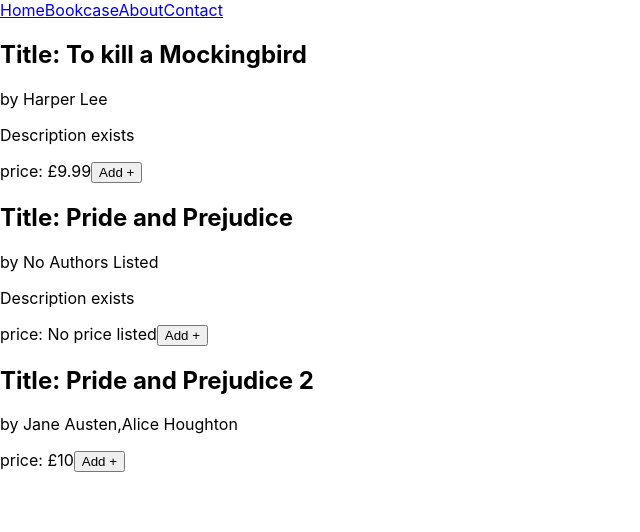
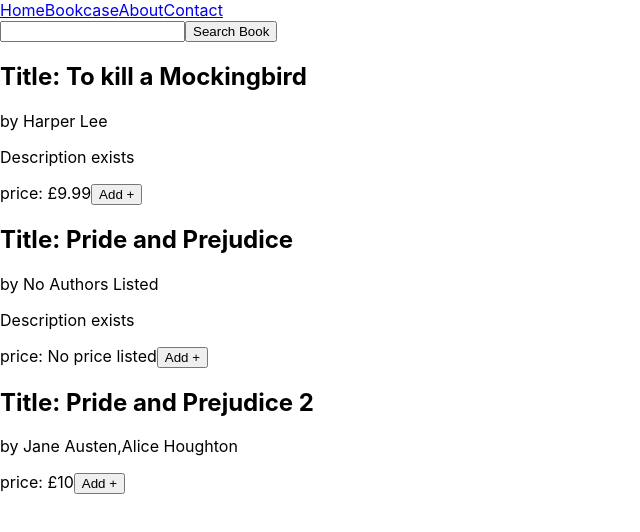
Before and after one commit to shakirah93/bolds_mybookcase, a React (Create React App) app: page / in a window 1280 px wide. Shown: the top 532 px of the page, without its empty margins (0-640 px from the left). Built offline with nearby package versions, Linux system fonts and the light colour scheme.

Commit message:
worked on APIs

```diff
--- a/src/App.js
+++ b/src/App.js
@@ -10,6 +10,15 @@ import Contact from "./pages/Contact";
 
 function App() {
   const [books, setBooks] = useState(data);
+  const [keyword, setKeyword] = useState("");
+
+  const findBooks = async (value) => {
+    const results = await fetch(
+      `https://www.googleapis.com/books/v1/volumes?q=${value}&filter=paid-ebooks&print-type=books&projection=lite`
+    ).then((res) => res.json());
+
+    console.log("results: ", results);
+  };
 
   return (
     <Router>
@@ -26,7 +35,18 @@ function App() {
       {/* </React.Fragment> */}
 
       <Routes>
-        <Route exact path="/" element={<Home bProps={books} />} />
+        <Route
+          exact
+          path="/"
+          element={
+            <Home
+              bProps={books}
+              keyProps={keyword}
+              setKeyProps={setKeyword}
+              searchBooksProps={findBooks}
+            />
+          }
+        />
         <Route path="/about" element={<About />} />
         <Route path="/bookcase" element={<Bookcase />} />
         <Route path="/contact" element={<Contact />} />
--- /dev/null
+++ b/src/components/search/Search.js
@@ -0,0 +1,23 @@
+import "./Search.css";
+
+function Search(props) {
+  const handleSubmit = (event) => {
+    event.preventDefault();
+    props.findBooksProps(props.keywordProps);
+  };
+
+  return (
+    <form onSubmit={(e) => handleSubmit(e)}>
+      <input
+        type="search"
+        value={props.keywordProps}
+        id="search"
+        required
+        onChange={(e) => props.setKeywordProps(e.target.value)}
+      />
+      <button type="submit">Search Book</button>
+    </form>
+  );
+}
+
+export default Search;
--- a/src/pages/Home.js
+++ b/src/pages/Home.js
@@ -1,8 +1,14 @@
 import Booklist from "../components/booklist/Booklist";
+import Search from "../components/search/Search";
 
 function Home(props) {
   return (
     <>
+      <Search
+        keywordProps={props.keyProps}
+        setKeywordProps={props.setKeyProps}
+        findBooksProps={props.searchBooksProps}
+      />
       <Booklist booksList={props.bProps} />
     </>
   );
```
Also changed, not shown: src/components/search/Search.css (added).
